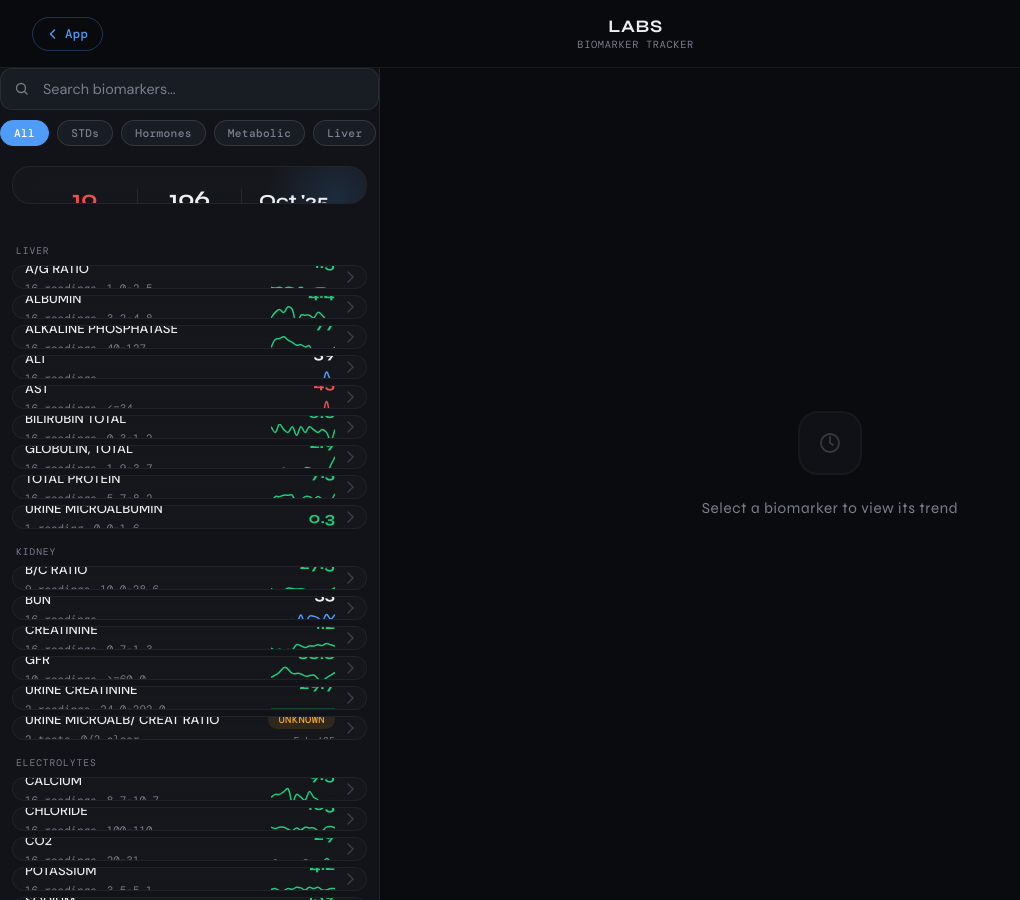
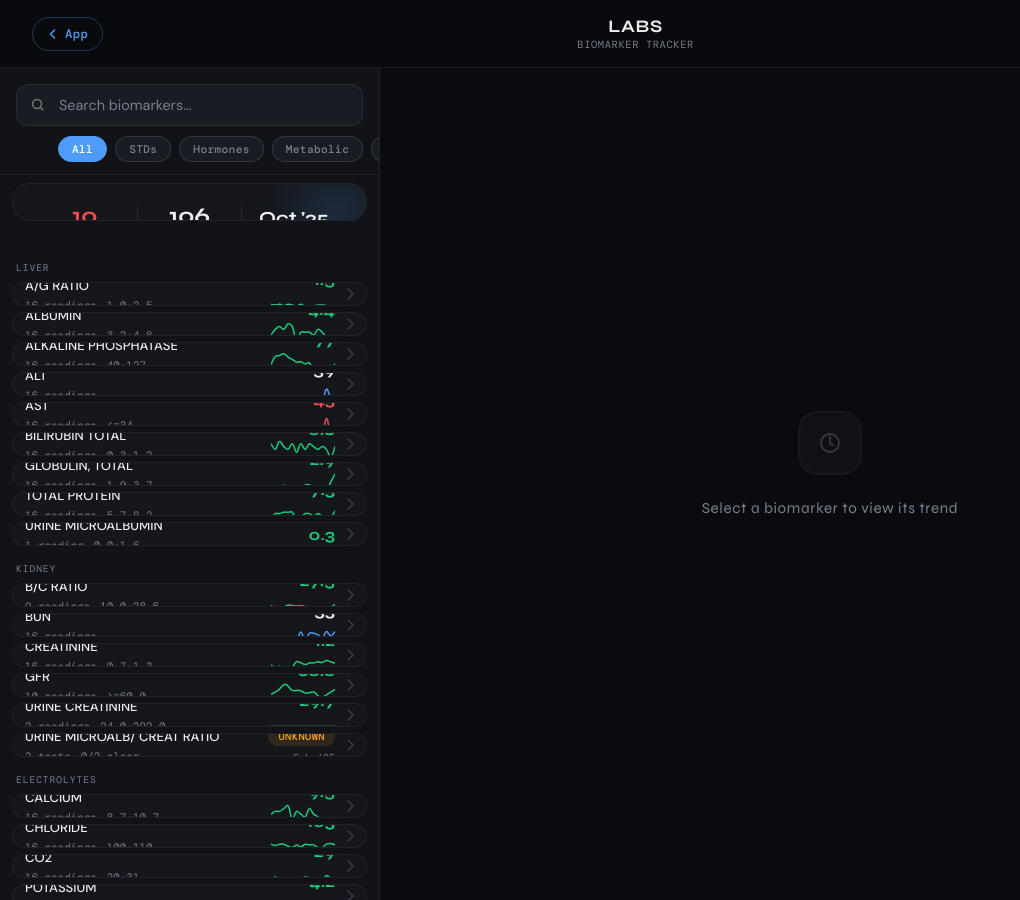
Before and after one commit to 0sps/sull1van.com, a Jekyll site: the page workouts/tests.html, which Jekyll copies as it is, in a window 1280 px wide. Shown: the whole page, without its empty margins (0-1020 px from the left). Built offline with Jekyll 4.4.1, drawn with Linux system fonts in a browser that asks for light colours.

Commit message:
Update tests.html

```diff
--- a/workouts/tests.html
+++ b/workouts/tests.html
@@ -172,7 +172,8 @@
             display: flex;
             gap: 8px;
             overflow-x: auto;
-            padding: 10px 0 12px;
+            margin: 0 -18px;
+            padding: 10px 18px 12px 60px; /* 60px perfectly lines up with the indented "Search" text */
             scrollbar-width: none;
         }
 
@@ -880,9 +881,7 @@
             display: contents;
         }
 
-        .sidebar-top {
-            display: contents;
-        }
+
 
         /* Empty state hidden on mobile */
         .desktop-empty {
@@ -947,8 +946,9 @@
                 gap: 8px;
                 overflow-x: auto;
                 white-space: nowrap;
-                padding: 10px 0 12px;
-                width: 100%;
+                margin: 0 -16px;
+                padding: 10px 16px 12px 58px;
+                width: calc(100% + 32px);
                 scrollbar-width: none;
             }
             .chip-row::-webkit-scrollbar { display: none; }
```
